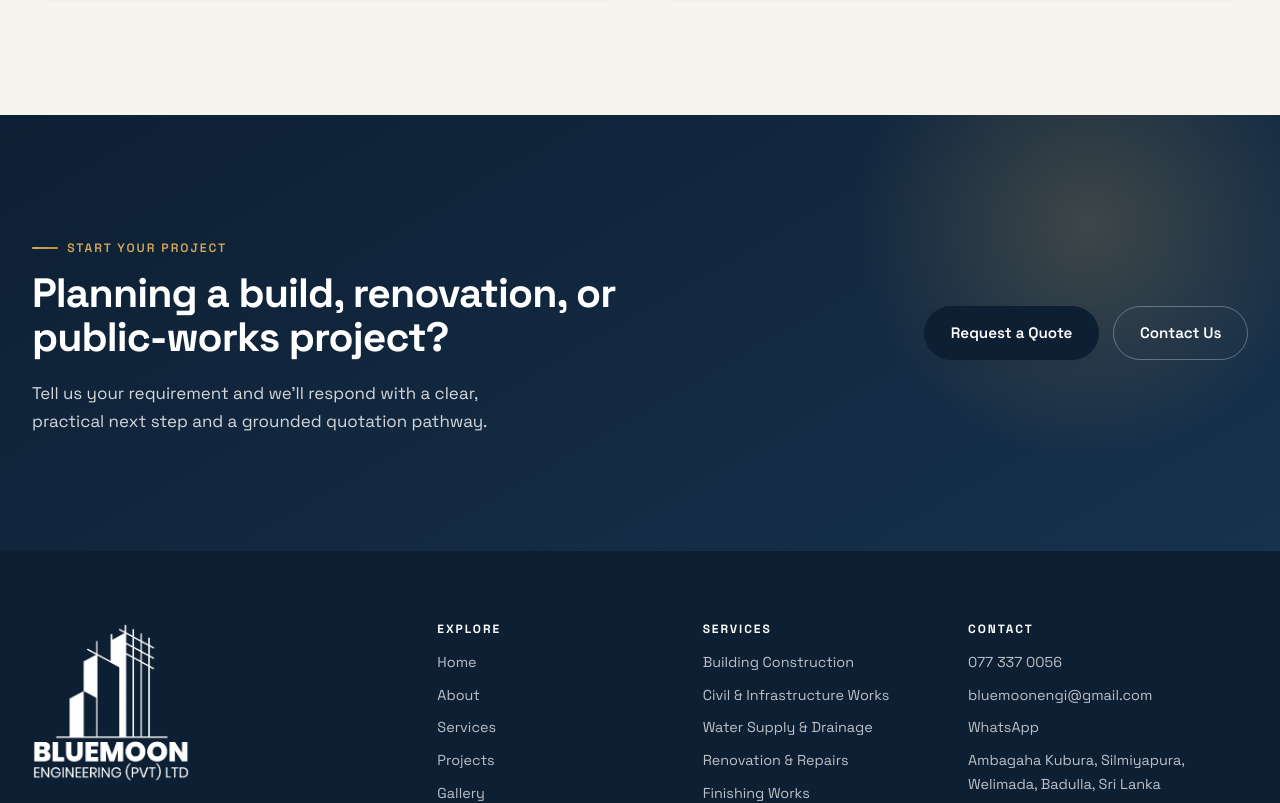
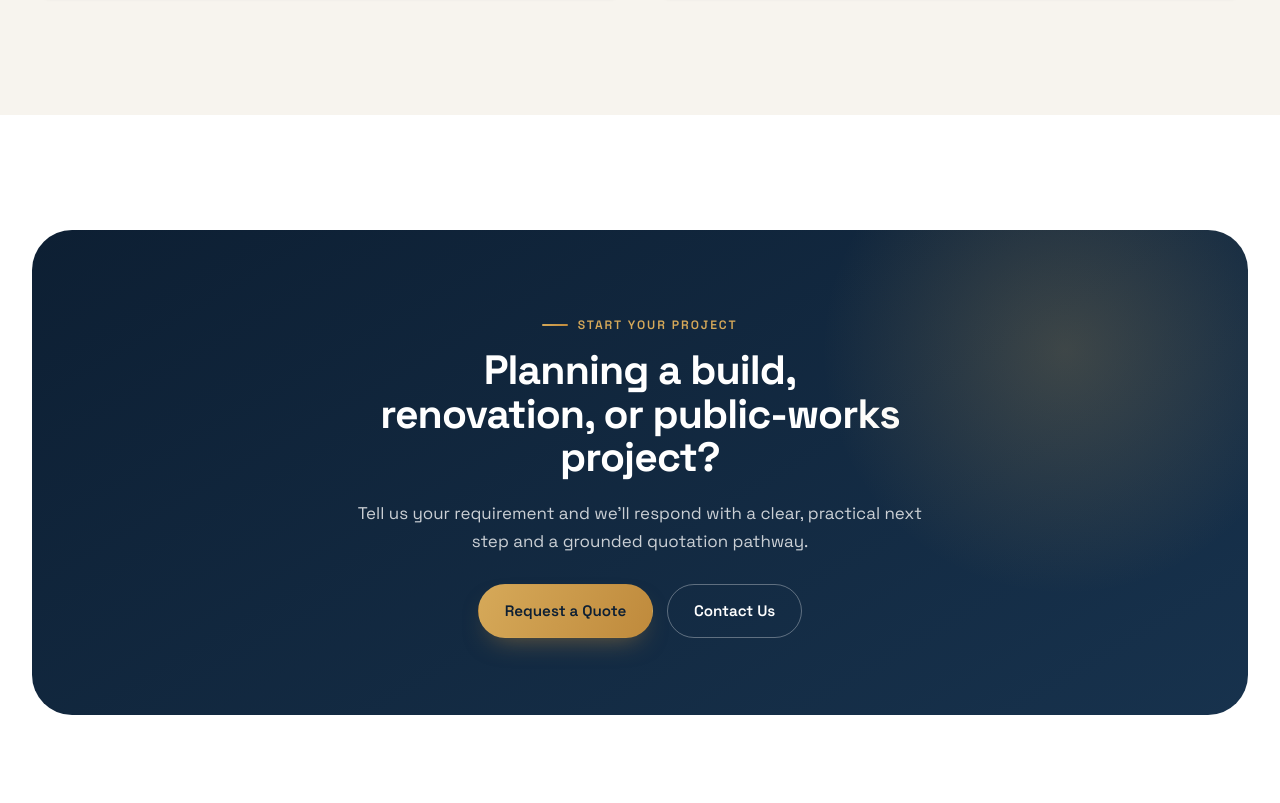
Before and after one commit to RizAhd/Bluemoon-Private-limited-Website, a Next.js app: page /about in a window 1280 px wide. Shown: the part 3624-4427 px from the top of the page. Built offline with nearby package versions, Linux system fonts and the light colour scheme.

Commit message:
refactor: update CtaBand component structure and class names for consistency

```diff
--- a/components/CtaBand.tsx
+++ b/components/CtaBand.tsx
@@ -8,16 +8,14 @@ export function CtaBand({
   text?: string;
 }) {
   return (
-    <section className="section section--cta">
+    <section className="section">
       <div className="container">
-        <div className="cta-band" data-reveal>
-          <div>
-            <p className="eyebrow">Start Your Project</p>
-            <h2>{title}</h2>
-            <p className="cta-band__text">{text}</p>
-          </div>
-          <div className="cta-band__actions">
-            <Link className="btn btn--primary" href="/quote">
+        <div className="cta-panel" data-reveal>
+          <p className="eyebrow">Start Your Project</p>
+          <h2>{title}</h2>
+          <p className="cta-panel__text">{text}</p>
+          <div className="cta-panel__actions">
+            <Link className="btn btn--secondary" href="/quote">
               Request a Quote
             </Link>
             <Link className="btn btn--ghost" href="/contact">
```
